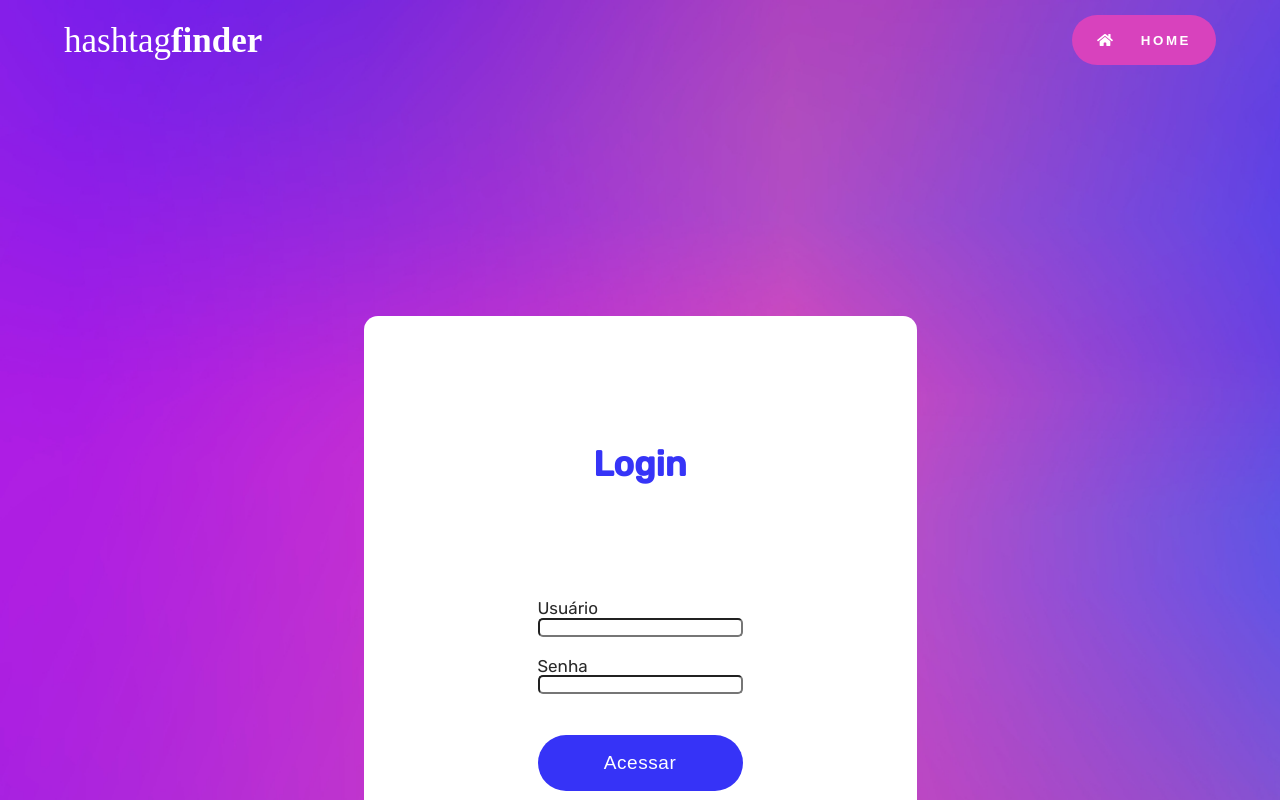
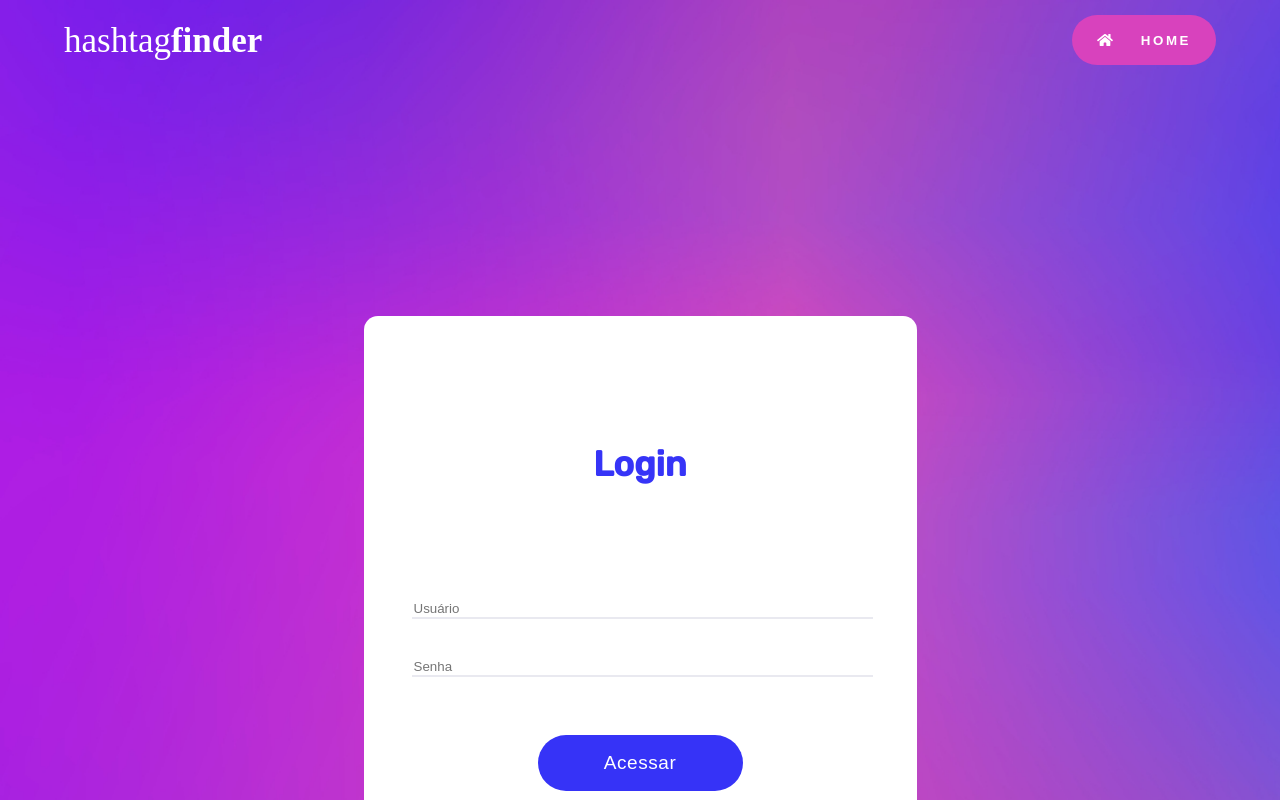
Before and after one commit to edgarffgomes/Projeto-HashtagFinder, a React (Create React App) app: page /login in a window 1280 px wide. Shown: the top 800 px of the page. Built offline with nearby package versions, Linux system fonts and the light colour scheme.

Commit message:
Aplicando módulo css e  ajustando inputs no compenente de login.

```diff
--- a/src/pages/login/Login.jsx
+++ b/src/pages/login/Login.jsx
@@ -1,28 +1,26 @@
 import React from "react";
 import Logo from "../../img/logo-white.svg"
 import HomeIcon from "../../img/icon-home.svg"
-import"./Login.css"
-
+import style from "./Login.module.css"
 const Login = ()=>{
 
 	return(
-		<div className="container">
-			<header>
-				<img className="logo" src={Logo}/>
-				<button className="homeButton"><img src={HomeIcon}/>home</button>
+		<div className={style.container}>
+			<header className={style.head}>
+				<img className={style.logo} src={Logo}/>
+				<button className={style.homeButton}><img src={HomeIcon}/>home</button>
 			</header>
-			<div className="loginContainer">
-				<form className="loginForm">
+			<div className={style.loginContainer}>
+				<form className={style.loginForm}>
 					<h3>Login</h3>
-					<div className="usernameSection">
-						<label className="usernameLabel" htmlFor="username">Usuário</label>
-						<input type="text" name="username" className="usernameInput"/>
+					<div className={style.usernameSection}>
+						<input type="text" placeholder="Usuário"  className={style.usernameInput}/>
 					</div>
-					<div className="passwordSection">
-						<label className="passwordLabel" htmlFor="password">Senha</label>
-						<input type="password" name="password" className="passwordInput"/>
+					<div className={style.passwordSection}>
+
+						<input type="password" placeholder="Senha" className={style.passwordInput}/>
 					</div>
-					<button className="accessButton">Acessar</button>
+					<button className={style.accessButton}>Acessar</button>
 				</form>
 			</div>
 		</div>
--- a/src/pages/login/Login.css
+++ b/src/pages/login/Login.module.css
@@ -1,15 +1,11 @@
-*{
-	margin: 0;
-	padding: 0;
-	box-sizing: border-box;
+body{
+
 }
-body{
+.container{
 	background-image: url("../../img/login-bg.jpg");
 	background-size: cover;
 	background-repeat: no-repeat;
 	font-family: Rubik;
-}
-.container{
 	display: flex;
 	flex-direction: column;
 	width: 100%;
@@ -17,7 +13,7 @@ body{
 	align-items: center;
 	justify-content: center;
 }
-header{
+.head{
 	display: flex;
 	width: 100%;
 	height: 80px;
@@ -69,20 +65,23 @@ header{
 	display: flex;
 	flex-direction: column;
 	height: 57.5px;
+	width: 457px;
 	font-size: 17px;
 	color: #292929;
 }
 .usernameSection{
 	margin-top: 118px;
 }
-.usernameLabel, .paswordLabel{
-	margin-bottom: 1px;
-}
 .usernameInput, .passwordInput{
-	border-radius: 5px;
+	width: 100%;
+	outline: none;
+	border:  none;
+	border-bottom: 2px solid #E9E9F0;
 }
 .accessButton{
+	display: flex;
 	background: #3633F7;
+	margin: 0 auto;
 	margin-top: 20px;
 	border: none;
 	border-radius: 34px;
@@ -90,5 +89,8 @@ header{
 	width: 205px;
 	color: #FFFFFF;
 	font-size: 19px;
+	align-items: center;
+	justify-content: center;
 	letter-spacing: 0.57px;
+	cursor: pointer;
 }
```
